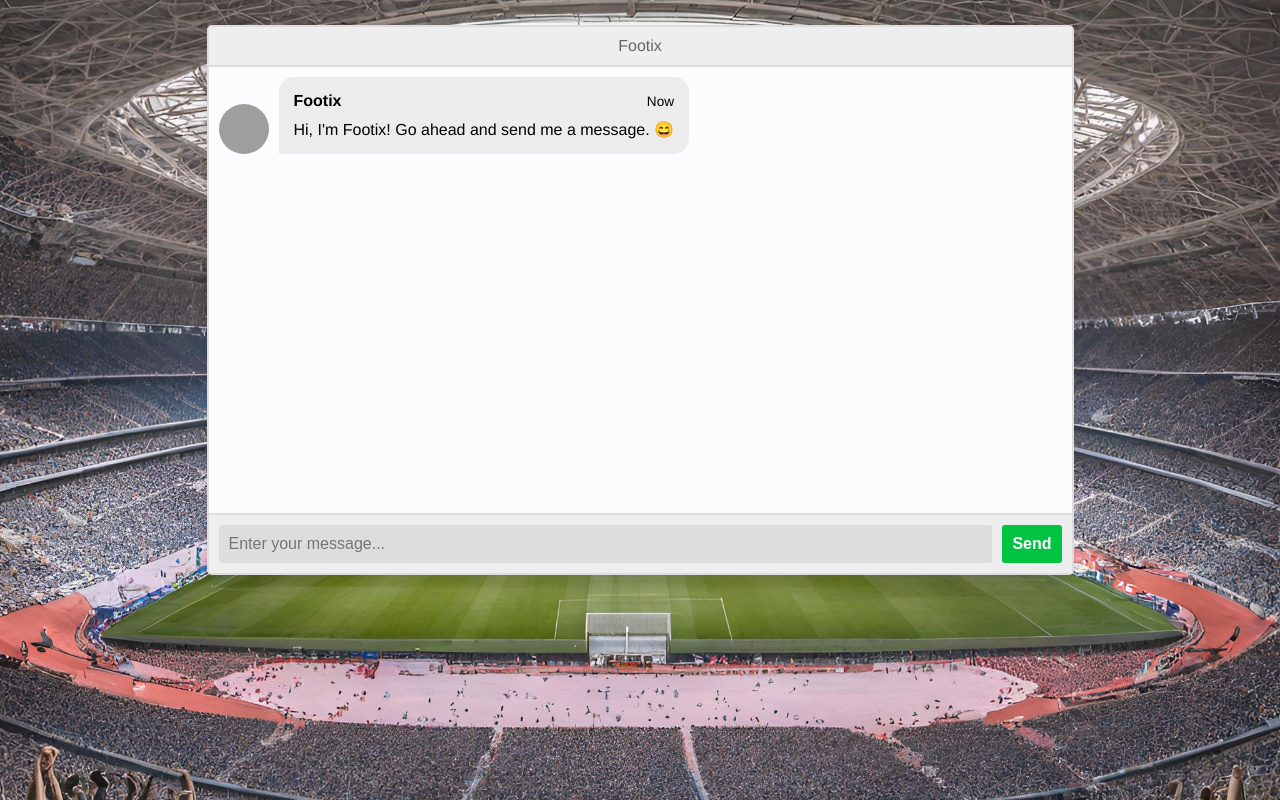
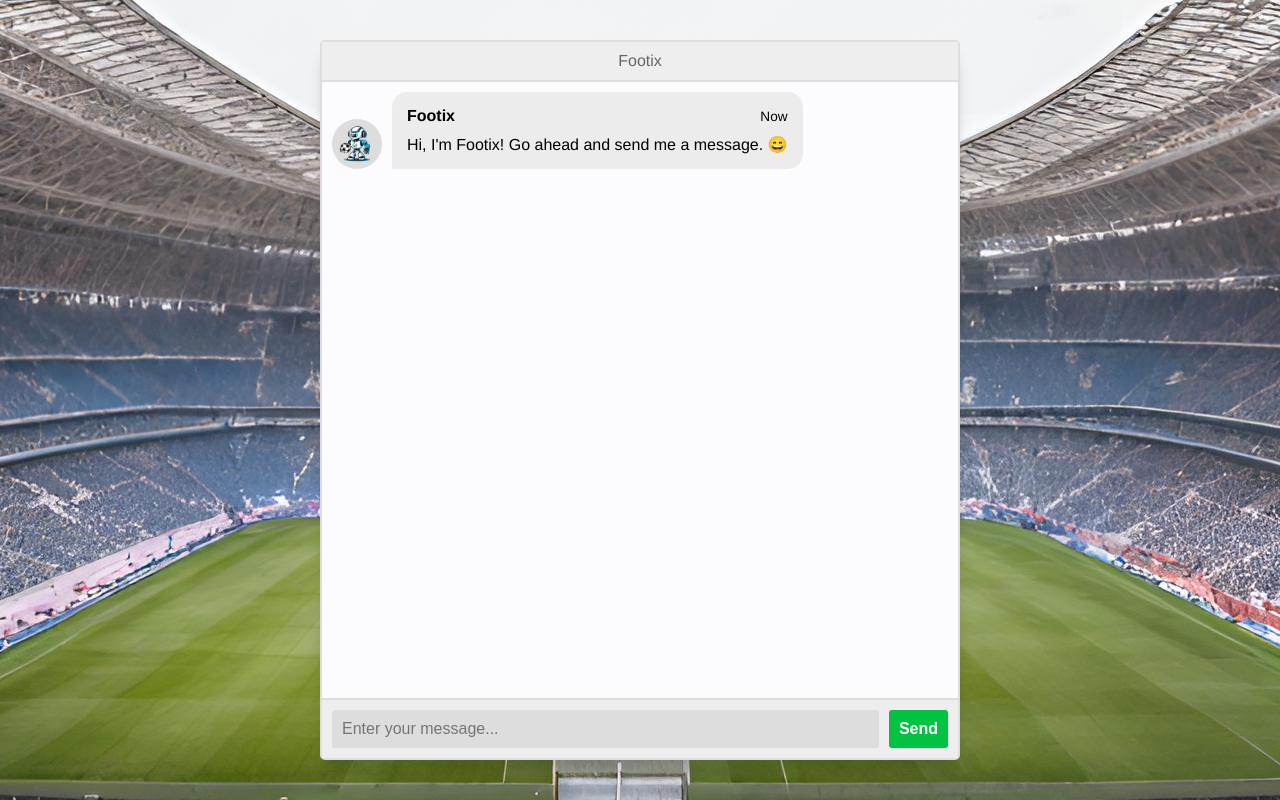
Before and after one commit to CyriacduChatenet/Epitech-IAChabot, a Flask app: page /api/chat in a window 1280 px wide. Run offline with Flask 3, Linux system fonts and the light colour scheme; some libraries are stand-ins or nearby versions; grey boxes are pictures that could not be loaded.

Commit message:
[feature] Added icons for chatbot + user, removed test prints in python answer generation file

```diff
--- a/static/styles/style.css
+++ b/static/styles/style.css
@@ -31,10 +31,10 @@ body {
   display: flex;
   flex-flow: column wrap;
   justify-content: space-between;
-  width: 100%;
-  max-width: 867px;
-  margin: 25px 10px;
-  height: calc(100% - 50px);
+  width: 50%;
+  /* max-width: 867px; */
+  /* margin: 25px 10px; */
+  height: 90%;
   border: var(--border);
   border-radius: 5px;
   background: var(--msger-bg);
@@ -155,9 +155,9 @@ body {
   background-repeat: no-repeat;
   background-attachment: fixed;
   background-position: center;
-  width: 1200px;
+  /* width: 1200px;
   height: 600px;
-  background-size: cover; /* or "contain" depending on what you want */
+  background-size: cover; */
   background-position: center center;
   margin: auto;
   padding: 0;
--- a/templates/index.html
+++ b/templates/index.html
@@ -21,7 +21,7 @@
           <div
             class="msg-img"
             style="
-              background-image: url(https://image.flaticon.com/icons/svg/327/327779.svg);
+              background-image: url('../static/robot.png');
             "
           ></div>
           <div class="msg-bubble">
@@ -55,8 +55,8 @@
       const msgerChat = get(".msger-chat");
 
       //TODO mettre des bons icones générés par ia
-      const BOT_IMG = "https://image.flaticon.com/icons/svg/327/327779.svg";
-      const PERSON_IMG = "https://www.flaticon.com/free-icon/boy_145867";
+      const BOT_IMG = '../static/robot.png';
+      const PERSON_IMG = '../static/user.png';
       const BOT_NAME = "Footix";
       const PERSON_NAME = "You";
 
@@ -84,10 +84,10 @@
             </div>
           </div>
           <div class="msg left-msg">
-            <div class="msg-img" style="background-image: url(${img})"></div>
+            <div class="msg-img" style="background-image: url(${BOT_IMG})"></div>
             <div class="msg-bubble">
               <div class="msg-info">
-                <div class="msg-info-name">${name}</div>
+                <div class="msg-info-name">${BOT_NAME}</div>
                 <div class="msg-info-time">${formatDate(new Date())}</div>
               </div>
               <div id="loader" class="loader"></div>
```
Also changed, not shown: test.py (+1 -15 lines), static/robot.png (added), static/user.png (added).
